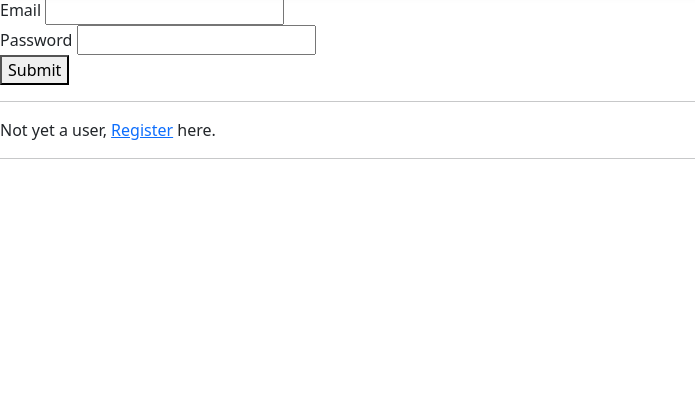
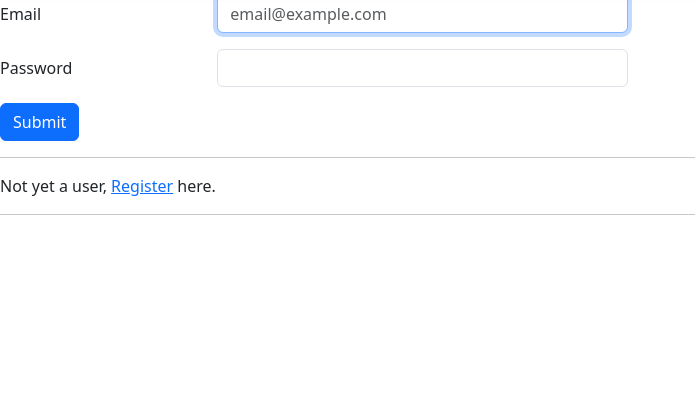
Before and after one commit to Arslanbaig84/b2bsolutions, a Django app: page /users/login_user in a window 1280 px wide. Shown: the part 272-692 px from the top of the page, without its empty margins (0-695 px from the left). Run offline with Django 4.2, Linux system fonts and the light colour scheme; parts of the project's set-up code (start-up, migrations or seed data) failed here and were passed over; some libraries are stand-ins or nearby versions.

Commit message:
login_user UI

```diff
--- a/users/templates/users/login_user.html
+++ b/users/templates/users/login_user.html
@@ -7,15 +7,19 @@ Login
 {% block body %}
     <form action="{% url 'login_user' %}" method="post">
         {% csrf_token %}
-        <div>
-            <label for="email">Email</label>
-            <input type="email" name="email">
+        <div class="mb-3 row">
+            <label for="id_email" class="col-sm-2 col-form-label">Email</label>
+            <div class="col-4">
+                <input type="email" name="email" autofocus required class="form-control" id="id_email" placeholder="email@example.com">
+            </div>
         </div>
-        <div>
-            <label for="password">Password</label>
-            <input type="password" name="password">
+        <div class="mb-3 row">
+            <label for="id_password" class="col-sm-2 col-form-label">Password</label>
+            <div class="col-4">
+                <input type="password" class="form-control" id="id_password" name="password">
+            </div>
         </div>
-        <button type="submit">Submit</button>
+        <button type="submit" class="btn btn-primary">Submit</button>
     </form>
     <hr>
     <div>
```
